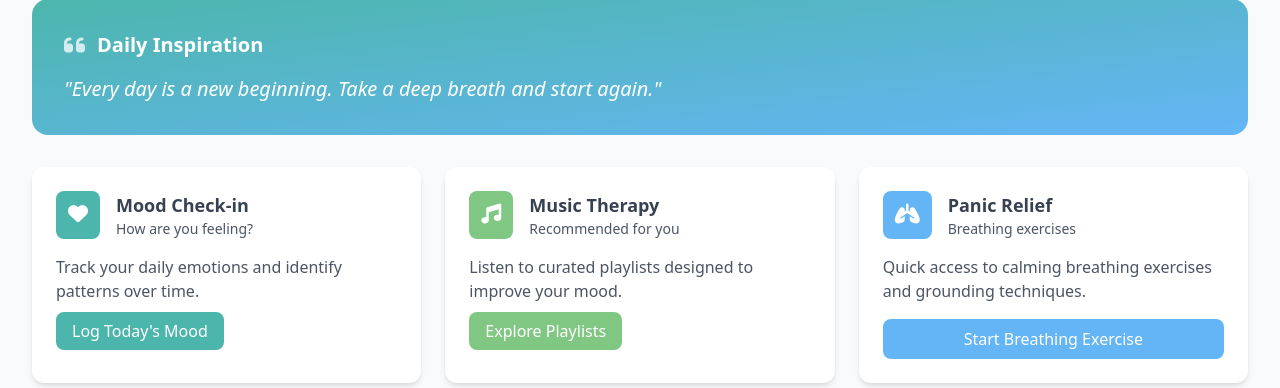
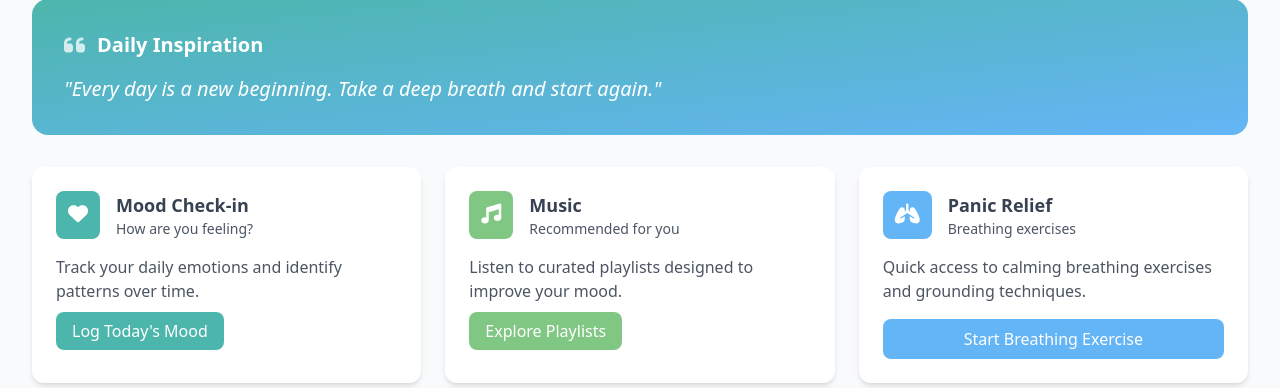
Before and after one commit to allianatenadu/CSE340-Calmtunes, a Node server app: page /dashboard in a window 1280 px wide. Shown: the part 206-594 px from the top of the page. Run offline with Node 20, Linux system fonts and the light colour scheme; the visitor is signed in with stand-in values (Sample User, id 1); some libraries are stand-ins or nearby versions.

Commit message:
node.enc update

```diff
--- a/views/pages/dashboard.ejs
+++ b/views/pages/dashboard.ejs
@@ -49,7 +49,7 @@
                     <i class="fas fa-music text-xl"></i>
                 </div>
                 <div>
-                    <h3 class="text-lg font-semibold text-textMain">Music Therapy</h3>
+                    <h3 class="text-lg font-semibold text-textMain">Music </h3>
                     <p class="text-sm text-gray-600">Recommended for you</p>
                 </div>
             </div>
```
